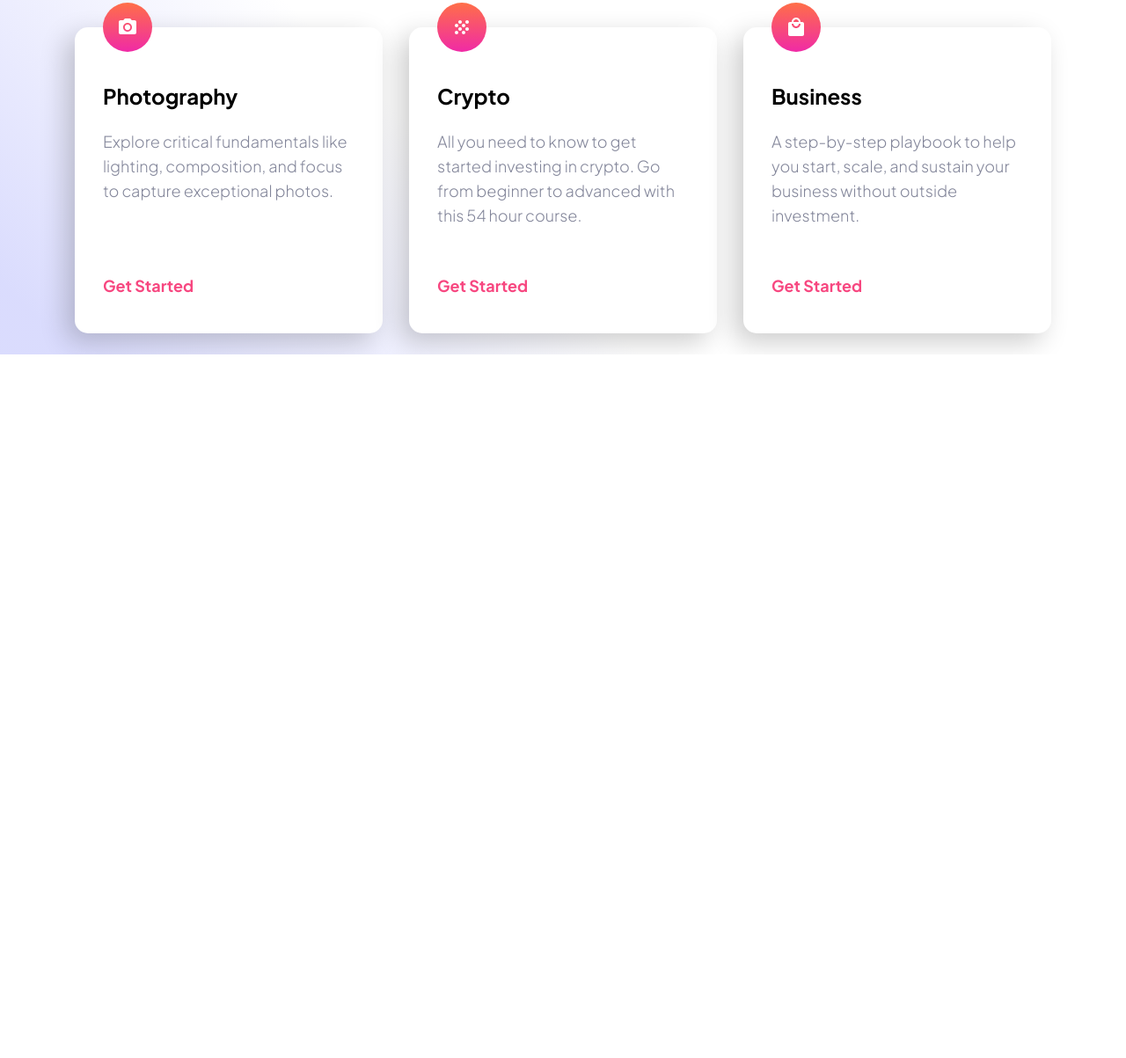
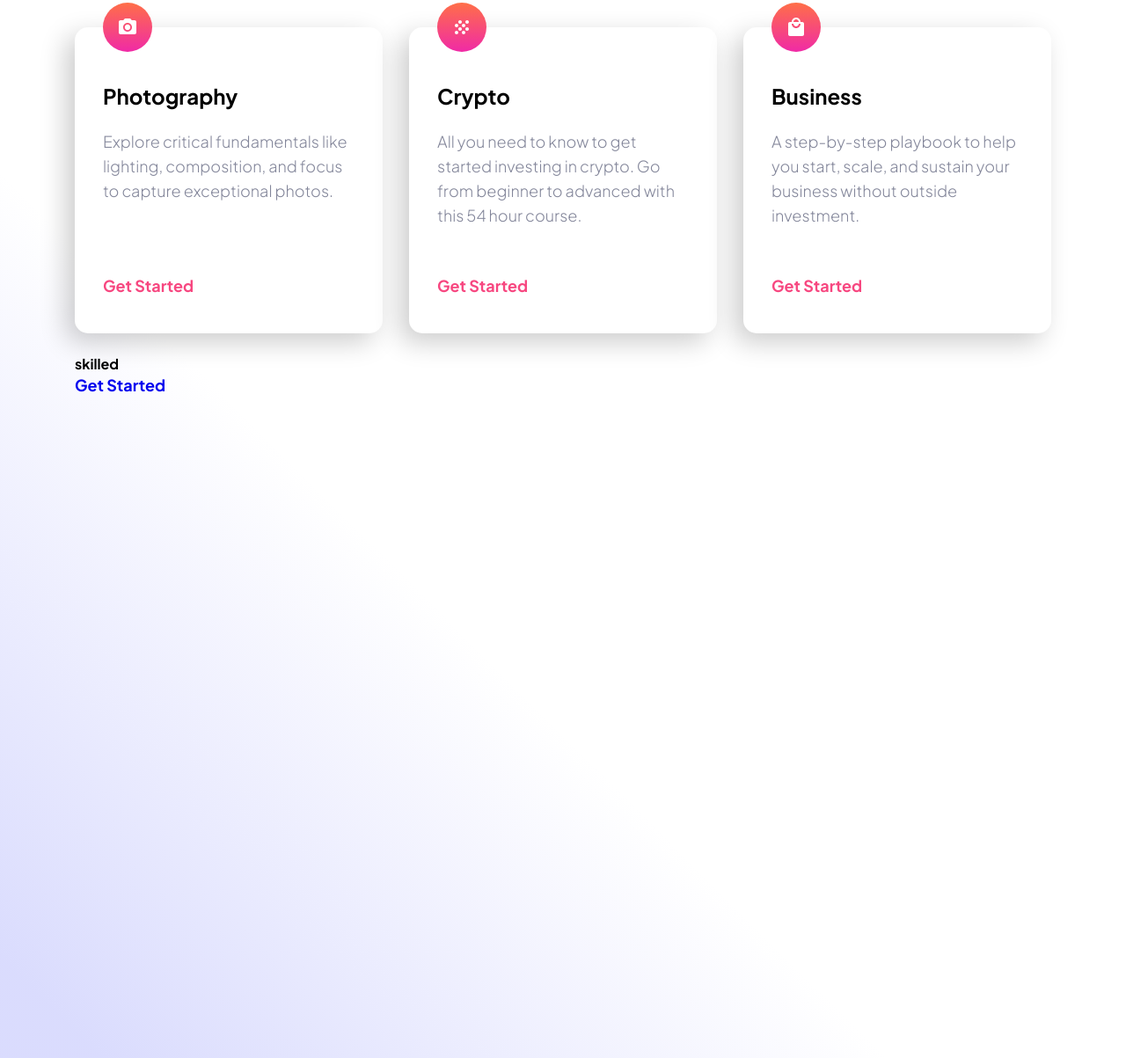
Before and after one commit to singularity-autumn-2023/team6-skilled-elearning-landing-page, a website built with Vite: page index.html in a window 1280 px wide. Shown: the part 397-1600 px from the top of the page at 88% size. Before the commit the page ends 800 px from the top, so only its background shows below. Built offline with nearby package versions, Linux system fonts and the light colour scheme.

Commit message:
added footer part into html

```diff
--- a/index.html
+++ b/index.html
@@ -338,8 +338,18 @@
         <a href="#" class="btn in-box"> Get Started </a>
       </section>
     </article>
+</main>
+<footer class="footer-part">
+  <div class="container">
+    <div class="logo" role="img">
+      <h2>
+        skilled
+      </h2>
+    </div>
+    <a href="#" class="btn in-bottom">Get Started</a>
+  </div>
 
-</main>
+</footer>
 <script type="module" src="/src/main.ts"></script>
 </body>
 </html>
```
